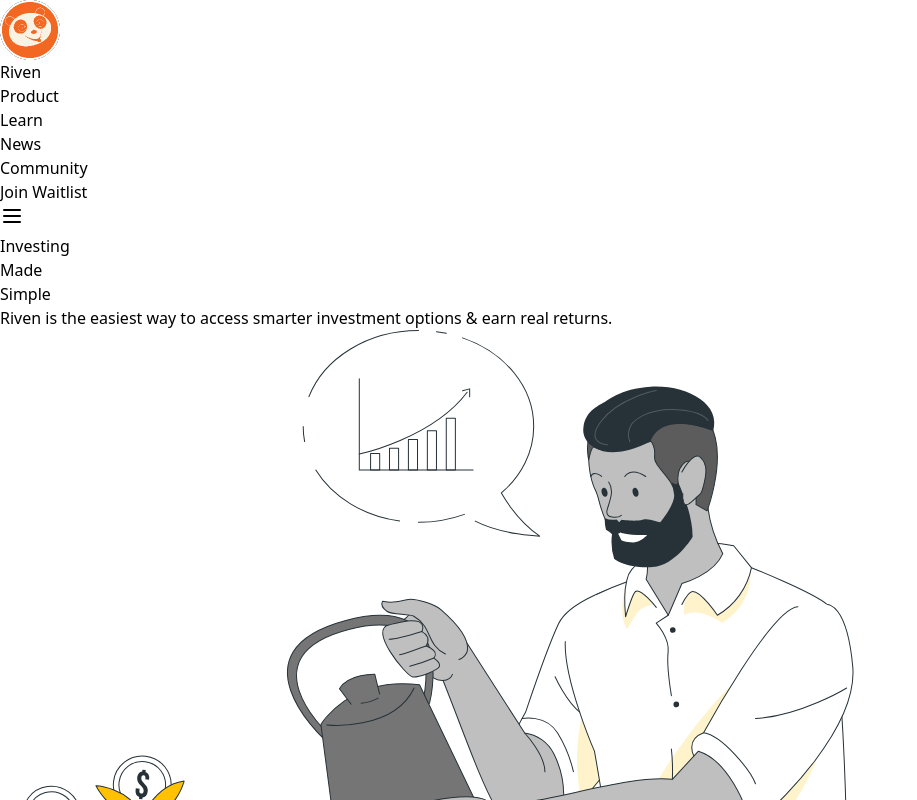
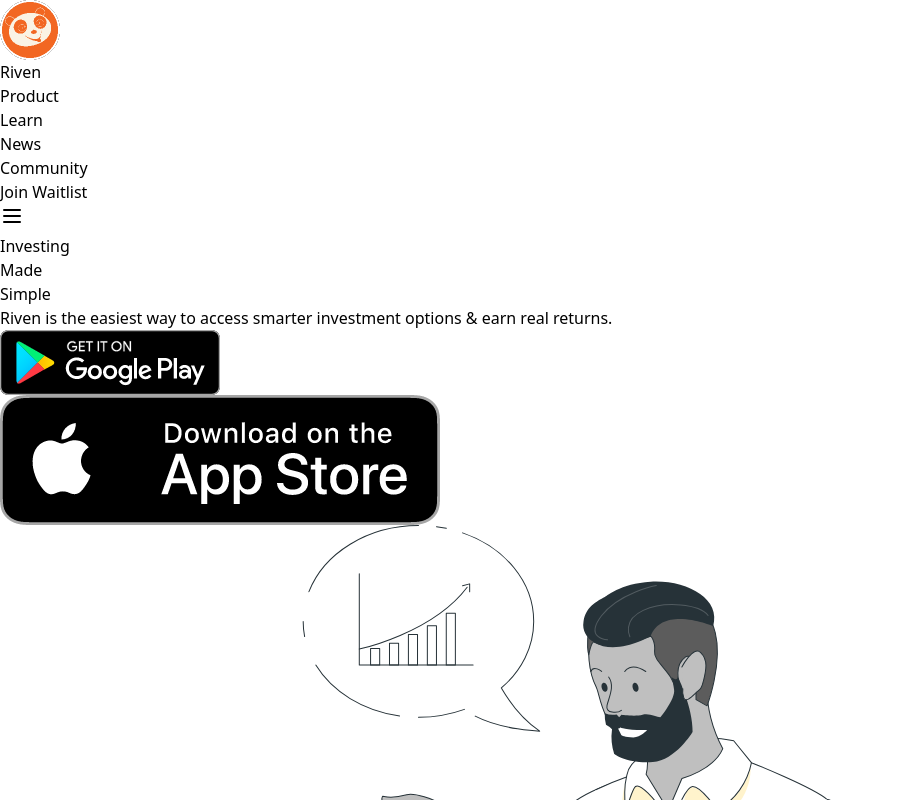
Before and after one commit to analyst15/riven, a React (Vite) app: page / in a window 1280 px wide. Shown: the top 800 px of the page, without its empty margins (0-917 px from the left). Built offline with nearby package versions, Linux system fonts and the light colour scheme.

Commit message:
apple and google logos added to hero section

```diff
--- a/src/components/HeroSection.jsx
+++ b/src/components/HeroSection.jsx
@@ -8,7 +8,11 @@
         <h1 className="text-7xl font-bold mb-2">Investing</h1>
         <h1 className="text-7xl font-bold mb-2">Made</h1>
         <h1 className="text-7xl font-bold mb-2">Simple</h1>
-        <p className="text-2xl pt-5">Riven is the easiest way to access smarter investment options & earn real returns.</p>
+        <p className="text-xl pt-8">Riven is the easiest way to access smarter investment options & earn real returns.</p>
+        <div class="flex mt-16">
+            <img src="/src/assets/img/GooglePlay.png" class="w-32 h-10 mr-4" />
+            <img src="/src/assets/img/AppStore.png" class="w-32 h-10" />
+      </div>
       </div>
       <div className="flex">
       <img src="/src/assets/img/Group9629.svg" alt="Placeholder" class="w-full h-auto " />
```
Also changed, not shown: src/assets/img/AppStore.png (added), src/assets/img/GooglePlay.png (added).
